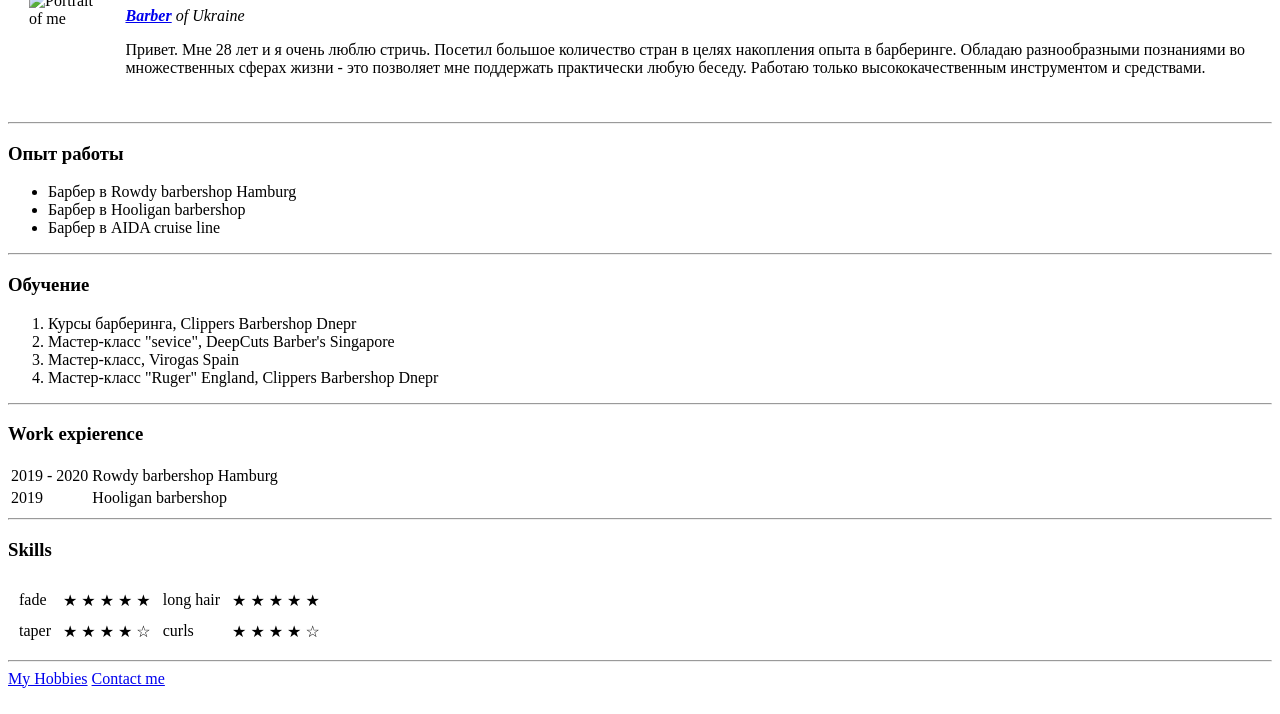
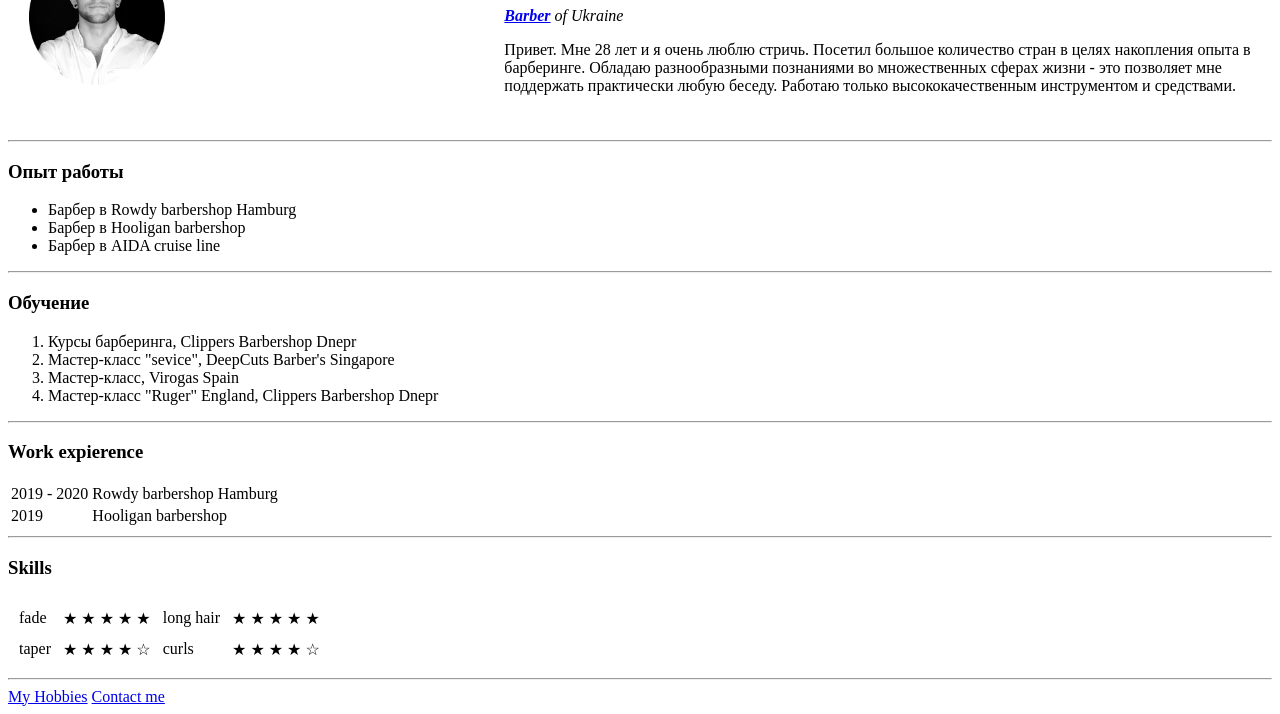
Before and after one commit to Saladikhanov/cv, a plain HTML site: page index.html in a window 1280 px wide. Shown: the part 102-816 px from the top of the page. Drawn offline with Linux system fonts and the light colour scheme.

Commit message:
Update index.html

```diff
--- a/index.html
+++ b/index.html
@@ -15,7 +15,7 @@
   <body>
     <table cellspacing="20">
       <tr>
-        <td><img width="30%" src="img/photo.png" alt="Portrait of me" /></td>
+        <td><img width="30%" src="photo.png" alt="Portrait of me" /></td>
         <td>
           <h1>Arsen Saladikhanov</h1>
           <p>
```
